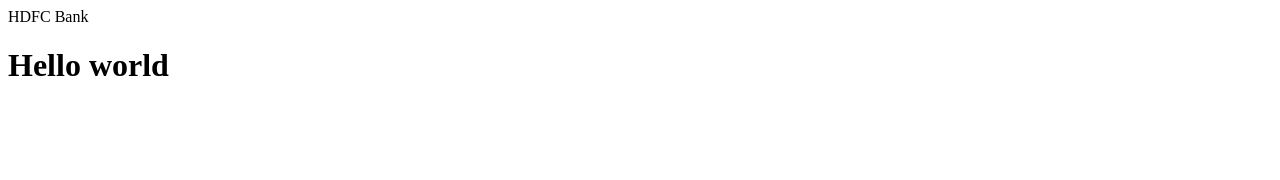
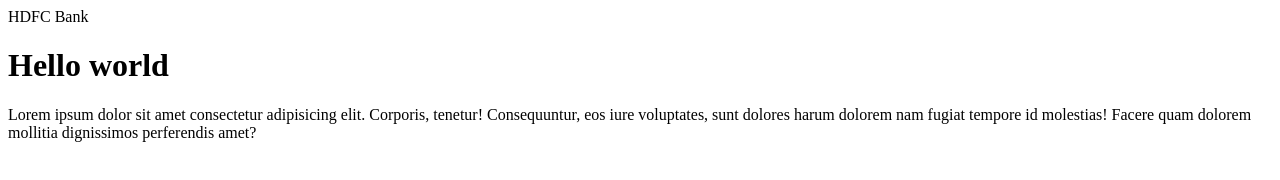
Before and after one commit to ron-blip788/repo1, a plain HTML site: page index.html in a window 1280 px wide. Drawn offline with Linux system fonts and the light colour scheme.

Commit message:
Adding all new files

```diff
--- a/index.html
+++ b/index.html
@@ -1,2 +1,10 @@
 <p>HDFC Bank</p>
 <h1>Hello world</h1>
+<p>Lorem ipsum dolor sit amet
+    consectetur adipisicing elit.
+    Corporis, tenetur! Consequuntur,
+    eos iure voluptates, sunt dolores
+    harum dolorem nam fugiat tempore
+    id molestias! Facere quam dolorem
+    mollitia dignissimos perferendis
+    amet?</p>
```
Also changed, not shown: 1 other file.
